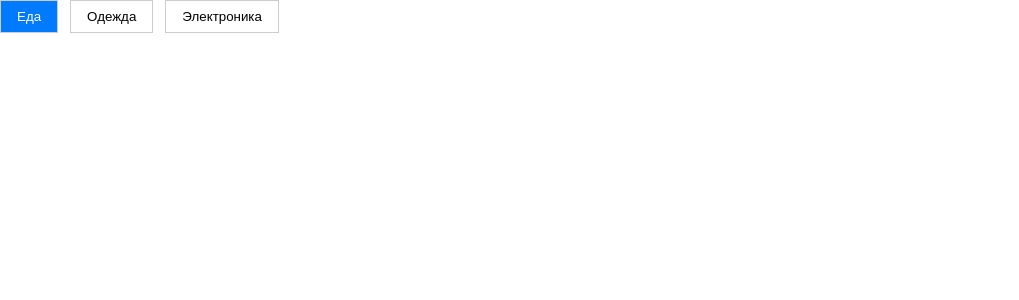
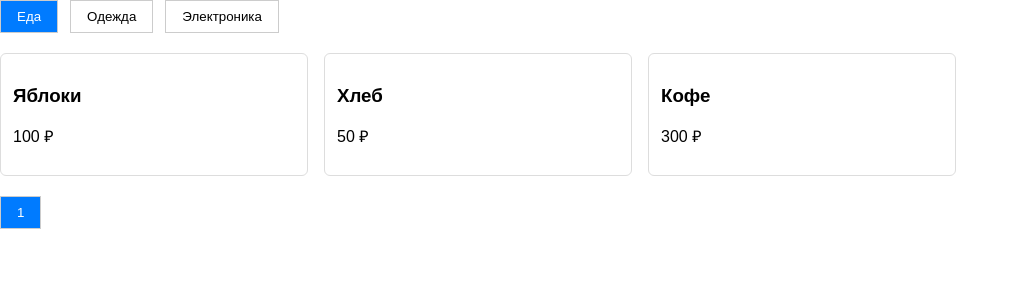
Before and after one commit to PTigrovich/performance-lab-test, a React (Create React App) app: page / in a window 1280 px wide. Shown: the top 300 px of the page, without its empty margins (0-1019 px from the left). Built offline with nearby package versions, Linux system fonts and the light colour scheme.

Commit message:
Add grid and pagination

```diff
--- a/src/app/store.ts
+++ b/src/app/store.ts
@@ -1,9 +1,11 @@
 import { configureStore } from '@reduxjs/toolkit';
 import filtersReducer from '../features/filters/filtersSlice';
+import productsReducer from '../features/products/productsSlice';
 
 export const store = configureStore({
     reducer: {
         filters: filtersReducer,
+        products: productsReducer,
     },
 });
 
--- a/src/features/products/ProductCard.tsx
+++ b/src/features/products/ProductCard.tsx
@@ -0,0 +1,17 @@
+import { Product } from '../../entities/product/types'
+import styles from './ProductsGrid.module.scss'
+
+interface Props {
+  product: Product
+}
+
+const ProductCard = ({ product }: Props) => {
+  return (
+    <div className={styles.card}>
+      <h3>{product.title}</h3>
+      <p>{product.price} ₽</p>
+    </div>
+  )
+}
+
+export default ProductCard
--- a/src/features/products/ProductsGrid.module.scss
+++ b/src/features/products/ProductsGrid.module.scss
@@ -0,0 +1,22 @@
+.grid {
+  display: grid;
+  grid-template-columns: repeat(4, 1fr);
+  gap: 16px;
+}
+
+.card {
+  border: 1px solid #ddd;
+  padding: 12px;
+  border-radius: 6px;
+}
+
+.pagination {
+  margin-top: 20px;
+  display: flex;
+  gap: 8px;
+}
+
+.active {
+  background: #007bff;
+  color: white;
+}
--- a/src/features/products/ProductsGrid.tsx
+++ b/src/features/products/ProductsGrid.tsx
@@ -0,0 +1,44 @@
+import { useDispatch, useSelector } from 'react-redux'
+import { RootState } from '../../app/store'
+import ProductCard from './ProductCard'
+import { setPage } from './productsSlice'
+import styles from './ProductsGrid.module.scss'
+
+const ProductsGrid = () => {
+  const dispatch = useDispatch()
+  const { items, page, limit } = useSelector(
+    (state: RootState) => state.products
+  )
+  const category = useSelector(
+    (state: RootState) => state.filters.category
+  )
+
+  const filtered = items.filter((p) => p.category === category)
+  const start = (page - 1) * limit
+  const paginated = filtered.slice(start, start + limit)
+  const totalPages = Math.ceil(filtered.length / limit)
+
+  return (
+    <>
+      <div className={styles.grid}>
+        {paginated.map((product) => (
+          <ProductCard key={product.id} product={product} />
+        ))}
+      </div>
+
+      <div className={styles.pagination}>
+        {Array.from({ length: totalPages }).map((_, index) => (
+          <button
+            key={index}
+            onClick={() => dispatch(setPage(index + 1))}
+            className={page === index + 1 ? styles.active : ''}
+          >
+            {index + 1}
+          </button>
+        ))}
+      </div>
+    </>
+  )
+}
+
+export default ProductsGrid
--- /dev/null
+++ b/src/features/products/mockProducts.ts
@@ -0,0 +1,13 @@
+import { Product } from '../../entities/product/types';
+
+export const mockProducts: Product[] = [
+    { id: 1, title: 'Яблоки', category: 'food', price: 100 },
+    { id: 2, title: 'Хлеб', category: 'food', price: 50 },
+    { id: 3, title: 'Футболка', category: 'clothes', price: 1200 },
+    { id: 4, title: 'Джинсы', category: 'clothes', price: 3500 },
+    { id: 5, title: 'Телефон', category: 'electronics', price: 25000 },
+    { id: 6, title: 'Ноутбук', category: 'electronics', price: 90000 },
+    { id: 7, title: 'Кофе', category: 'food', price: 300 },
+    { id: 8, title: 'Куртка', category: 'clothes', price: 7000 },
+    { id: 9, title: 'Наушники', category: 'electronics', price: 8000 },
+];
--- a/src/features/products/productsSlice.ts
+++ b/src/features/products/productsSlice.ts
@@ -0,0 +1,28 @@
+import { createSlice } from '@reduxjs/toolkit';
+import { Product } from '../../entities/product/types';
+import { mockProducts } from './mockProducts';
+
+interface ProductsState {
+    items: Product[];
+    page: number;
+    limit: number;
+}
+
+const initialState: ProductsState = {
+    items: mockProducts,
+    page: 1,
+    limit: 4,
+};
+
+const productsSlice = createSlice({
+    name: 'products',
+    initialState,
+    reducers: {
+        setPage(state, action) {
+            state.page = action.payload;
+        },
+    },
+});
+
+export const { setPage } = productsSlice.actions;
+export default productsSlice.reducer;
--- a/src/pages/ProductsPage/ProductsPage.tsx
+++ b/src/pages/ProductsPage/ProductsPage.tsx
@@ -5,6 +5,7 @@ import { useSearchParams } from 'react-router-dom'
 import FilterPanel from '../../features/filters/FilterPanel'
 import { setCategory } from '../../features/filters/filtersSlice'
 import { Category } from '../../entities/product/types'
+import ProductsGrid from '../../features/products/ProductsGrid'
 
 const ProductsPage = () => {
   const dispatch = useDispatch()
@@ -20,7 +21,7 @@ const ProductsPage = () => {
   return (
     <div>
       <FilterPanel />
-      {/* здесь будет грид товаров */}
+      <ProductsGrid />
     </div>
   )
 }
```
Also changed, not shown: src/entities/product/types.ts (+7 -0 lines).
